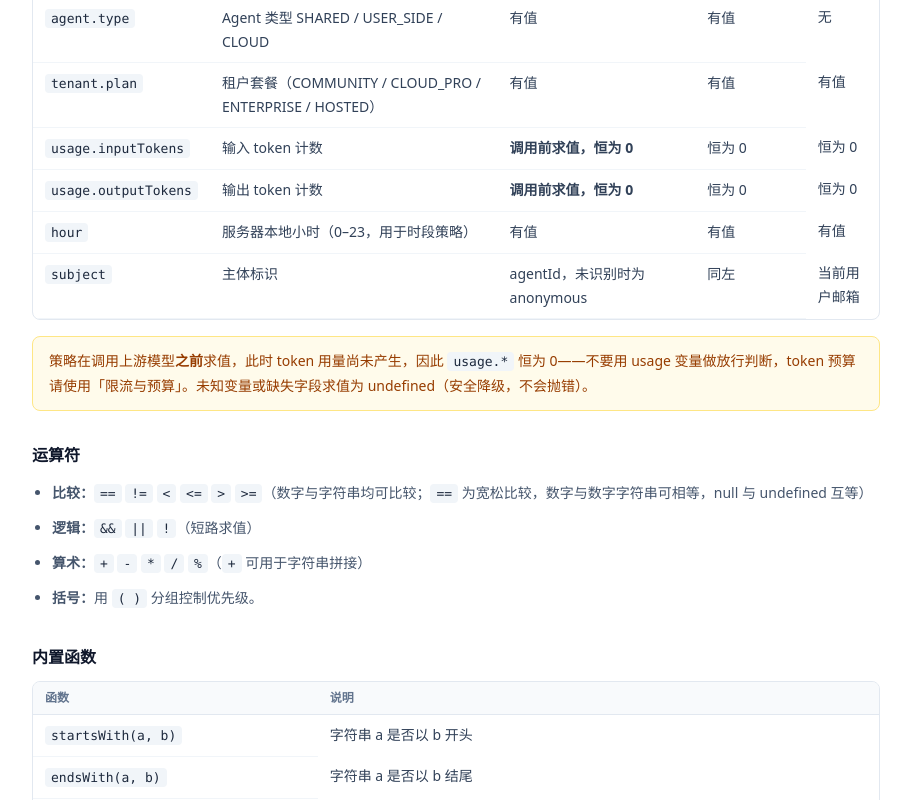
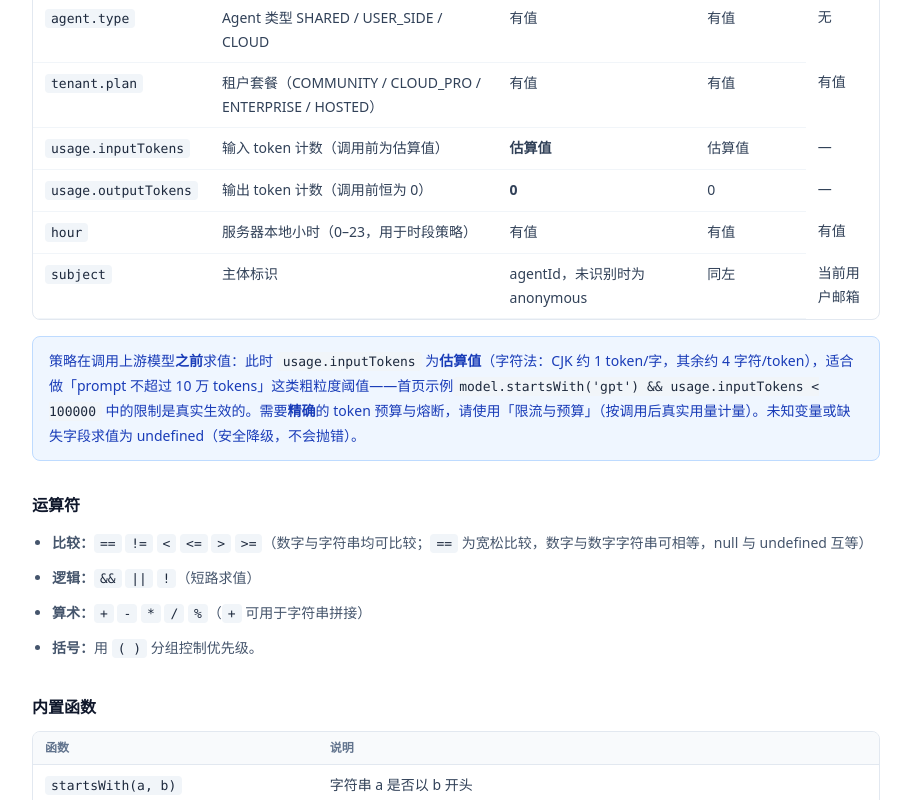
Before and after one commit to ElanCao/aegis-landing, a Next.js app: page /en/docs in a window 1280 px wide. Shown: the part 2820-3620 px from the top of the page, without its empty margins (184-1095 px from the left). Built offline with nearby package versions, Linux system fonts and the light colour scheme; no server answers.

Commit message:
feat: usage token estimate

```diff
--- a/src/components/marketing/docs-content.tsx
+++ b/src/components/marketing/docs-content.tsx
@@ -205,15 +205,17 @@ export function DocsBody() {
             [<Code key="v">agent.id</Code>, "Agent ID", "有值（带 x-aegis-agent 头或令牌绑定时）", "有值", "无"],
             [<Code key="v">agent.type</Code>, "Agent 类型 SHARED / USER_SIDE / CLOUD", "有值", "有值", "无"],
             [<Code key="v">tenant.plan</Code>, "租户套餐（COMMUNITY / CLOUD_PRO / ENTERPRISE / HOSTED）", "有值", "有值", "有值"],
-            [<Code key="v">usage.inputTokens</Code>, "输入 token 计数", <strong key="v">调用前求值，恒为 0</strong>, "恒为 0", "恒为 0"],
-            [<Code key="v">usage.outputTokens</Code>, "输出 token 计数", <strong key="v">调用前求值，恒为 0</strong>, "恒为 0", "恒为 0"],
+            [<Code key="v">usage.inputTokens</Code>, "输入 token 计数（调用前为估算值）", <strong key="v">估算值</strong>, "估算值", "—"],
+            [<Code key="v">usage.outputTokens</Code>, "输出 token 计数（调用前恒为 0）", <strong key="v">0</strong>, "0", "—"],
             [<Code key="v">hour</Code>, "服务器本地小时（0–23，用于时段策略）", "有值", "有值", "有值"],
             [<Code key="v">subject</Code>, "主体标识", "agentId，未识别时为 anonymous", "同左", "当前用户邮箱"],
           ]}
         />
-        <Callout tone="warn">
-          策略在调用上游模型<strong>之前</strong>求值，此时 token 用量尚未产生，因此 <Code>usage.*</Code> 恒为 0——不要用
-          usage 变量做放行判断，token 预算请使用「限流与预算」。未知变量或缺失字段求值为 undefined（安全降级，不会抛错）。
+        <Callout tone="info">
+          策略在调用上游模型<strong>之前</strong>求值：此时 <Code>usage.inputTokens</Code> 为<strong>估算值</strong>（字符法：CJK
+          约 1 token/字，其余约 4 字符/token），适合做「prompt 不超过 10 万 tokens」这类粗粒度阈值——首页示例
+          <Code>model.startsWith('gpt') &amp;&amp; usage.inputTokens &lt; 100000</Code> 中的限制是真实生效的。需要<strong>精确</strong>的
+          token 预算与熔断，请使用「限流与预算」（按调用后真实用量计量）。未知变量或缺失字段求值为 undefined（安全降级，不会抛错）。
         </Callout>
         <H3>运算符</H3>
         <Ul
@@ -479,10 +481,12 @@ export function DocsBody() {
           <Code>budget_exceeded</Code> 是租户当日 token 预算用尽（需开启 budgetHardStop 才会硬断），需管理员调高预算或等零点重置。
         </P>
 
-        <H3>8. usage.inputTokens 写的条件为什么不命中？</H3>
+        <H3>8. usage.inputTokens 在调用前是什么值？</H3>
         <P>
-          策略在调用上游前求值，此时 token 计数尚未产生，usage 变量恒为 0。想用 token 做预算控制，请使用「限流与预算」的
-          dailyTokenBudget；想在表达式里限制调用规模，可以用其他变量（如 tenant.plan、model）组合。
+          策略在调用上游前求值，此时真实 token 计数尚未产生，<Code>usage.inputTokens</Code> 为<strong>估算值</strong>（字符法：CJK
+          约 1 token/字，其余约 4 字符/token），因此「prompt 不超过 N tokens」这类粗粒度阈值是有效且真实生效的（如首页示例
+          <Code>usage.inputTokens &lt; 100000</Code>）。如果需要<strong>精确</strong>的 token 预算与熔断，请使用「限流与预算」的
+          dailyTokenBudget——它按调用后真实用量计量。
         </P>
 
         <H3>9. 桌面模式和集中式模式的认证有什么差别？</H3>
```
